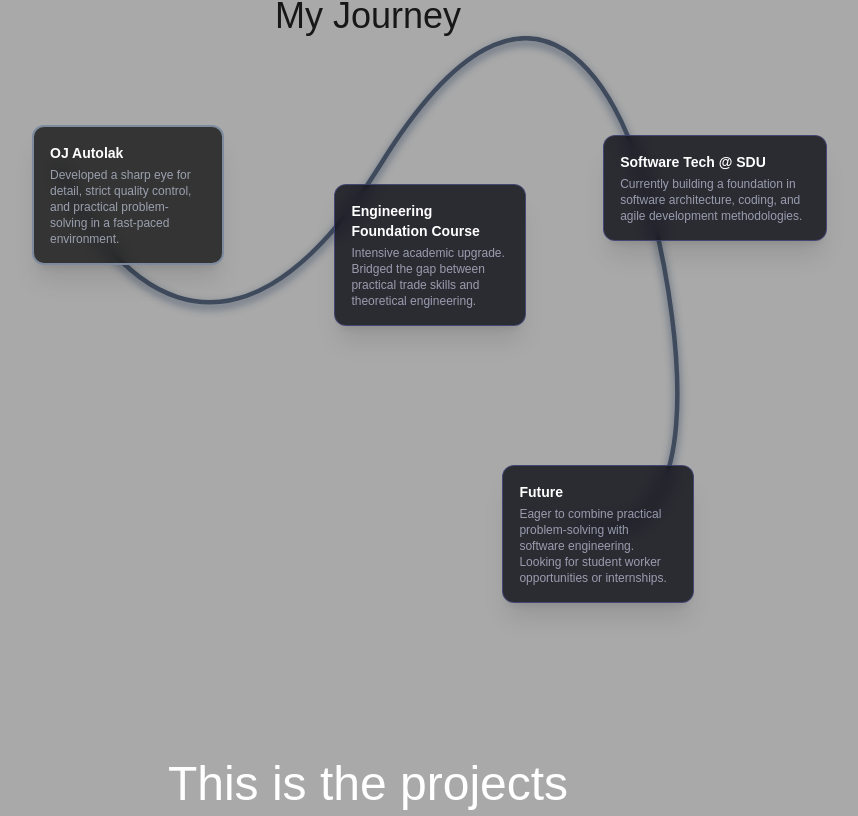
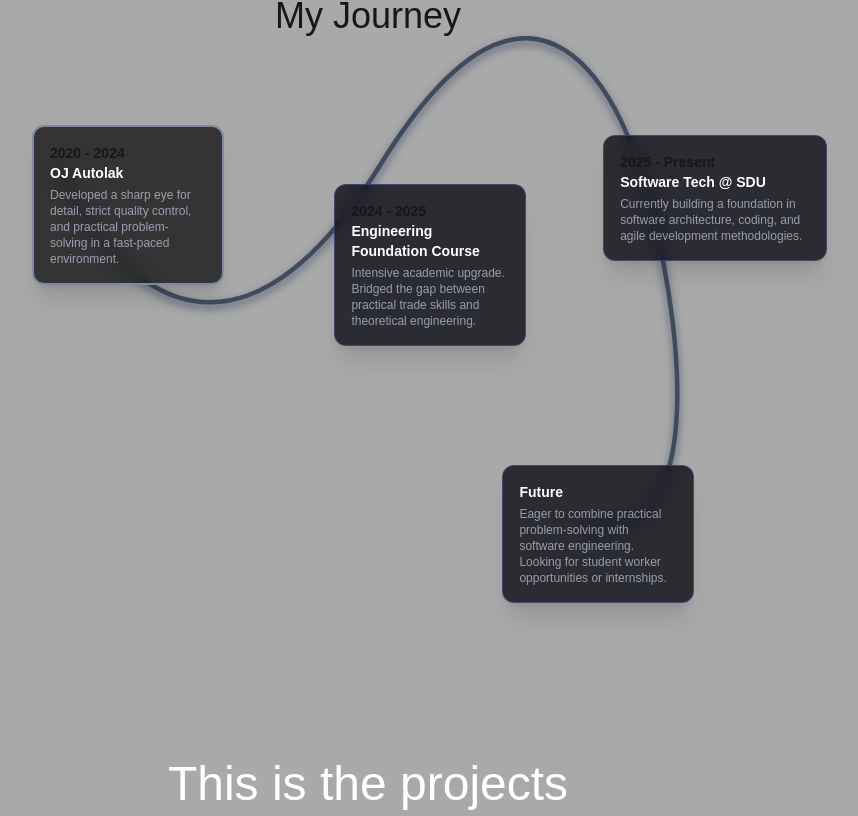
Before and after one commit to MalteBEP/personal-website, a Next.js app: page / in a window 1280 px wide. Shown: the part 1044-1860 px from the top of the page, without its empty margins (272-1130 px from the left). Built offline with nearby package versions, Linux system fonts and the light colour scheme.

Commit message:
border changes

```diff
--- a/app/page.tsx
+++ b/app/page.tsx
@@ -47,7 +47,7 @@ export default function Home() {
                           {/* Next.js ///////////////////////////////////////////////> */}
                           <div className="bg-white text-black rounded-md border-mauve-600 border-2 border m-1 ml-4 px-5 py-2 hover:bg-mauve-600 hover:text-white duration-200 group relative hover:z-50">
                               <p>Next.js</p>
-                              <div className="left-1/2 transform -translate-x-1/2 mt-1  hidden group-hover:block bg-neutral-700/80 backdrop-blur-xs border border-mauve-600 p-4 rounded-xl w-96 shadow-x4 absolute top-full">
+                              <div className="left-1/2 transform -translate-x-1/2 mt-1  hidden group-hover:block bg-mauve-700/70 backdrop-blur-xs border border-mauve-600 p-4 rounded-xl w-96 shadow-x4 absolute top-full">
                                   <p>Built a portfolio website to showcase my projects, skills, and professional background. Developed the site from scratch and deployed it via GitHub Pages to create a fast, accessible personal brand home.</p>
                               </div>
                           </div>
@@ -56,7 +56,7 @@ export default function Home() {
                           {/* React Native ///////////////////////////////////////////////> */}
                           <div className="bg-white text-black rounded-md border-mauve-600 border-2 border m-1 px-5 py-2 hover:bg-mauve-600 hover:text-white duration-200 group relative hover:z-50">
                               <p>React Native</p>
-                              <div className="left-1/2 transform -translate-x-1/2 mt-1 hidden group-hover:block bg-neutral-700/80 backdrop-blur-xs border border-mauve-600 p-4 rounded-xl w-96 shadow-x4 absolute top-full">
+                              <div className="left-1/2 transform -translate-x-1/2 mt-1 hidden group-hover:block bg-mauve-700/70 backdrop-blur-xs border border-mauve-600 p-4 rounded-xl w-96 shadow-x4 absolute top-full">
                                   Used the Expo framework to build a mobile Pokémon card collection tracker. Focused on mobile UI design and integrating the C# backend.
                               </div>
                           </div>
@@ -65,7 +65,7 @@ export default function Home() {
                           {/* C# ///////////////////////////////////////////////> */}
                           <div className="bg-white text-black rounded-md border-mauve-600 border-2 border m-1 px-5 py-2 hover:bg-mauve-600 hover:text-white duration-200 group relative hover:z-50">
                               <p>C#</p>
-                              <div className="left-1/2 transform -translate-x-1/2 mt-1 hidden group-hover:block bg-neutral-700/80 backdrop-blur-xs border border-mauve-600 p-4 rounded-xl w-99 shadow-x4 absolute top-full">
+                              <div className="left-1/2 transform -translate-x-1/2 mt-1 hidden group-hover:block bg-mauve-700/70 backdrop-blur-xs border border-mauve-600 p-4 rounded-xl w-99 shadow-x4 absolute top-full">
                                   Primary programming language used for university coursework and personal projects.
                               </div>
                           </div>
@@ -78,7 +78,7 @@ export default function Home() {
                           {/* SQL ///////////////////////////////////////////////> */}
                           <div className="bg-white text-black rounded-md border-mauve-600 border-2 border m-1 ml-4 px-5 py-2 hover:bg-mauve-600 hover:text-white duration-200 group relative hover:z-50">
                               <p>PostgreSQL</p>
-                              <div className="left-1/2 -translate-x-1/2 mt-1 hidden group-hover:block bg-neutral-700/80 backdrop-blur-xs border border-mauve-600 p-4 rounded-xl w-96 shadow-x4 absolute z-1 top-full">
+                              <div className="left-1/2 -translate-x-1/2 mt-1 hidden group-hover:block bg-mauve-700/70 backdrop-blur-xs border border-mauve-600 p-4 rounded-xl w-96 shadow-x4 absolute z-1 top-full">
                                   Main database language used for university projects. Learned how to design databases, set up tables, and write queries to retrieve data for applications.
                               </div>
                           </div>
@@ -87,7 +87,7 @@ export default function Home() {
                           {/* Firebase ///////////////////////////////////////////////> */}
                           <div className="bg-white text-black rounded-md border-mauve-600 border-2 border m-1 px-5 py-2 hover:bg-mauve-600 hover:text-white duration-200 group relative hover:z-50">
                               <p>Firebase</p>
-                              <div className="left-1/2 -translate-x-1/2 mt-1 hidden group-hover:block bg-neutral-700/80 backdrop-blur-xs border border-mauve-600 p-4 rounded-xl w-96 shadow-x4 absolute z-1 top-full">
+                              <div className="left-1/2 -translate-x-1/2 mt-1 hidden group-hover:block bg-mauve-700/70 backdrop-blur-xs border border-mauve-600 p-4 rounded-xl w-96 shadow-x4 absolute z-1 top-full">
                                   Used to handle user authentication for my Pokémon card collection app. Implemented to ensure a smooth login experience.
                               </div>
                           </div>
@@ -96,7 +96,7 @@ export default function Home() {
                           {/* Tailwind CSS ///////////////////////////////////////////////> */}
                           <div className="bg-white text-black rounded-md border-mauve-600 border-2 border m-1 px-5 py-2 hover:bg-mauve-600 hover:text-white duration-200 group relative hover:z-50">
                               <p>Tailwind CSS</p>
-                              <div className="left-1/2 -translate-x-1/2 mt-1 hidden group-hover:block bg-neutral-700/80 backdrop-blur-xs border border-mauve-600 p-4 rounded-xl w-99 shadow-x4 absolute z-1 top-full">
+                              <div className="left-1/2 -translate-x-1/2 mt-1 hidden group-hover:block bg-mauve-700/70 backdrop-blur-xs border border-mauve-600 p-4 rounded-xl w-99 shadow-x4 absolute z-1 top-full">
                                   Styled my portfolio site with Tailwind CSS to create a clean and organized layout that showcases my website effectively.
                               </div>
                           </div>
@@ -105,9 +105,9 @@ export default function Home() {
                       </div>
                       <div className="flex flex-row">
                           {/* Avalonia UI ///////////////////////////////////////////////> */}
-                          <div className="bg-white text-black rounded-md border-mauve-600 border-2 border m-1 ml-3 px-5 py-2 hover:bg-mauve-600 hover:text-white duration-200 group relative hover:z-50">
+                          <div className="bg-white text-black rounded-md border-mauve-600 border-2 border m-1 ml-4 px-5 py-2 hover:bg-mauve-600 hover:text-white duration-200 group relative hover:z-50">
                               <p>Avalonia UI</p>
-                              <div className="left-1/2 -translate-x-1/2 mt-1 hidden group-hover:block bg-neutral-700/80 backdrop-blur-xs border border-slate-500 p-4 rounded-xl w-96 shadow-x4 absolute z-1 top-full">
+                              <div className="left-1/2 -translate-x-1/2 mt-1 hidden group-hover:block bg-mauve-700/70 backdrop-blur-xs border border-slate-500 p-4 rounded-xl w-96 shadow-x4 absolute z-1 top-full">
                                   Developed the graphical interface for two university projects using Avalonia UI. This involved collaborating with a team to build software that runs across different platforms.
                               </div>
                           </div>
@@ -116,7 +116,7 @@ export default function Home() {
                           {/* Python ///////////////////////////////////////////////> */}
                           <div className="bg-white text-black rounded-md border-mauve-600 border-2 border m-1 px-5 py-2 hover:bg-mauve-600 hover:text-white duration-200 group relative hover:z-50">
                               <p>Python</p>
-                              <div className="left-1/2 -translate-x-1/2 mt-1 hidden group-hover:block bg-neutral-700/80 backdrop-blur-xs border border-slate-500 p-4 rounded-xl w-96 shadow-x4 absolute z-1 top-full">
+                              <div className="left-1/2 -translate-x-1/2 mt-1 hidden group-hover:block bg-mauve-700/70 backdrop-blur-xs border border-slate-500 p-4 rounded-xl w-96 shadow-x4 absolute z-1 top-full">
                                   Used Python to complete an algorithm project focused on performance and time complexity. This was part of a Computer Systems course where I learned to analyze how different algorithms impact speed.
                               </div>
                           </div>
@@ -157,28 +157,37 @@ export default function Home() {
 
                   <div className="absolute top-[18%] left-[0%] bg-neutral-900/80 backdrop-blur-sm border-2 border-slate-400/80 p-4 rounded-xl w-48 shadow-xl">
                       <div className="flex items-center gap-2 mb-1">
-                          <h3 className="font-bold text-white text-sm">OJ Autolak</h3>
+                          <div className="flex flex-col">
+                              <p className="font-bold text-mauve-400 text-sm">2020 - 2024</p>
+                              <p className="font-bold text-white text-sm">OJ Autolak</p>
+                          </div>
                       </div>
                       <p className="text-xs text-indigo-100/60">Developed a sharp eye for detail, strict quality control, and practical problem-solving in a fast-paced environment.</p>
                   </div>
 
                   <div className="absolute top-[30%] left-[45%] bg-[#0C0C14]/80 backdrop-blur-sm border border-indigo-400/30 p-4 rounded-xl w-48 shadow-xl">
                       <div className="flex items-center gap-2 mb-1">
-                          <h3 className="font-bold text-white text-sm">Engineering Foundation Course</h3>
+                          <div className="flex flex-col">
+                              <p className="font-bold text-mauve-400 text-sm">2024 - 2025</p>
+                              <p className="font-bold text-white text-sm">Engineering Foundation Course</p>
+                          </div>
                       </div>
                       <p className="text-xs text-indigo-100/60">Intensive academic upgrade. Bridged the gap between practical trade skills and theoretical engineering.</p>
                   </div>
 
                   <div className="absolute top-[20%] left-[85%] bg-[#0C0C14]/80 backdrop-blur-sm border border-indigo-400/30 p-4 rounded-xl w-56 shadow-xl z-10">
                       <div className="flex items-center gap-2 mb-1">
-                          <h3 className="font-bold text-white text-sm">Software Tech @ SDU</h3>
+                          <div className="flex flex-col">
+                              <p className="font-bold text-mauve-400 text-sm">2025 - Present</p>
+                              <p className="font-bold text-white text-sm">Software Tech @ SDU</p>
+                          </div>
                       </div>
                       <p className="text-xs text-indigo-100/60">Currently building a foundation in software architecture, coding, and agile development methodologies.</p>
                   </div>
 
                   <div className="absolute top-[87%] left-[70%] bg-[#0C0C14]/80 backdrop-blur-sm border border-indigo-400/30 p-4 rounded-xl w-48 shadow-xl">
                       <div className="flex items-center gap-2 mb-1">
-                          <h3 className="font-bold text-white text-sm">Future</h3>
+                          <p className="font-bold text-white text-sm">Future</p>
                       </div>
                       <p className="text-xs text-indigo-100/60">Eager to combine practical problem-solving with software engineering. Looking for student worker opportunities or internships.</p>
                   </div>
@@ -201,7 +210,7 @@ export default function Home() {
                   <div className="flex flex-col items-center justify-center min-h-screen w-full py-30 ml-56">
                       <p className="text-mauve-700 text-5xl pr-60">Let's Connect</p>
                       <p className="text-neutral-700 text-lg pl-1.5">Feel free to reach out! I'm always open to discussing new projects, creative ideas, or opportunities.</p>
-                      <div className="items-center w-full bg-white/5 border-8 border-slate-700 rounded-xl p-5 border-x-1 border-y-1 shadow-lg mt-5">
+                      <div className="items-center w-full bg-mauve-900/80 border-8 border-mauve-600 rounded-xl p-5 border-x-1 border-y-1 shadow-lg mt-5">
                           <p className="text-green-400 font-mono mb-0.5 ">// Personal Profile</p>
                           <div className="flex flex-row ">
                               <p className="text-blue-400 font-mono mb-0.5 mr-1">var</p>
```
